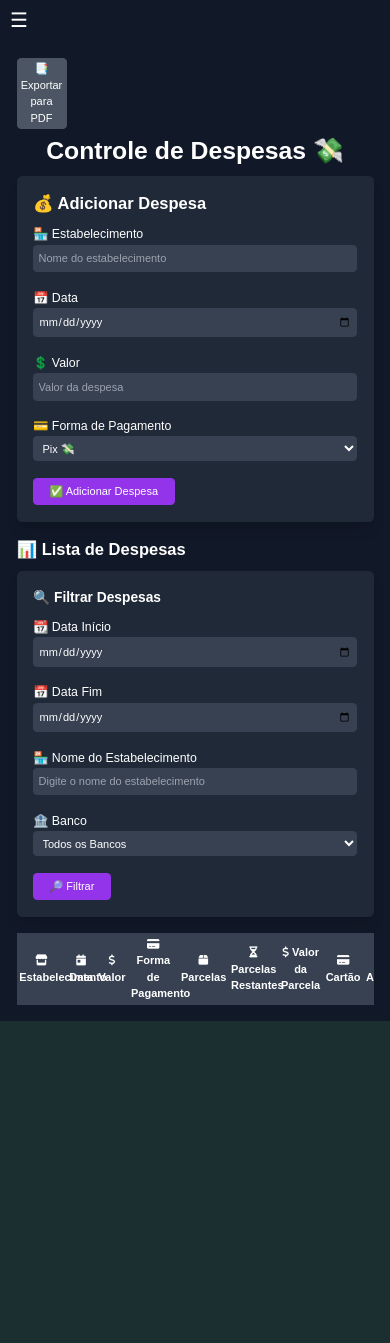
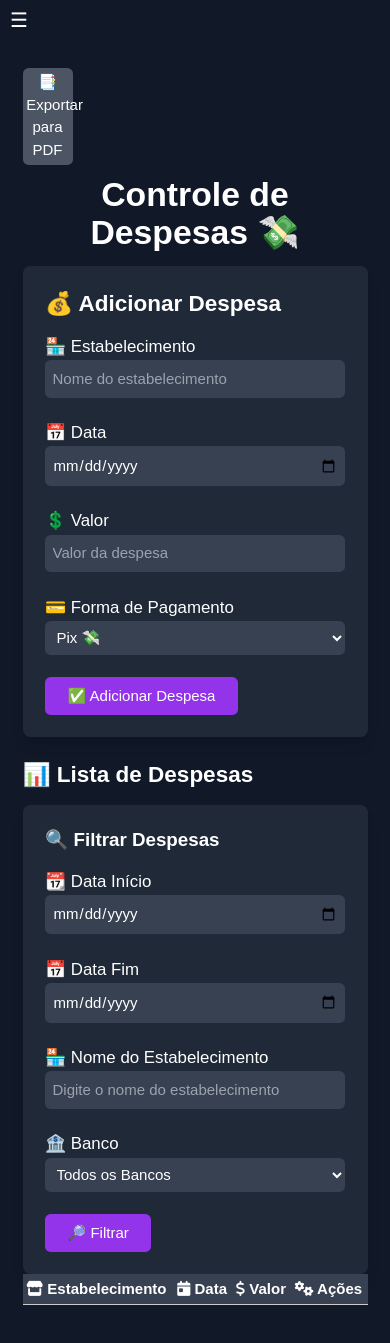
Before and after one commit to DiomarGoncalves/FinancEasy, a PHP site: page /pages/despesas/despesas.html in a window 390 px wide. Before the commit the page ends 1021 px from the top, so only its background shows below. Run offline with PHP 8.4, Linux system fonts and the light colour scheme; lists and menus that the app fills with data are empty; some libraries are stand-ins or nearby versions.

Commit message:
update v4.1

```diff
--- a/pages/comissao/comissao.html
+++ b/pages/comissao/comissao.html
@@ -72,6 +72,7 @@
                 <button type="submit" class="mt-4 bg-green-500 p-2 rounded">Cadastrar Venda</button>
             </form>
             <h2 class="text-2xl font-bold mt-6">Comissões Pendentes</h2>
+            <div class="table-responsive">
                 <table class="w-full mt-4 bg-gray-800 rounded-lg" id="tabelaComissoesPendentes">
                     <thead>
                         <tr class="bg-gray-700">
@@ -89,6 +90,7 @@
                     </tbody>
                 </table>
             </div>
+        </div>
     </main>
     <script src="script.js"></script>
     <script src="../js/script.js"></script>
--- a/pages/css/style.css
+++ b/pages/css/style.css
@@ -112,10 +112,26 @@ td{
   text-align: center;
   border-bottom: 1px solid #ccc;
 }
+
+table {
+  width: 100%;
+  border-collapse: collapse;
+}
+
+th, td {
+  text-align: left;
+  padding: 8px;
+  border-bottom: 1px solid #ccc;
+}
+
+.table-responsive {
+  overflow-x: auto;
+}
+
 /* Responsividade */
 @media (max-width: 768px) {
   *{
-    font-size: 11px;
+    font-size: 15px;
   }
   .menu-toggle {
     display: block;
@@ -143,6 +159,23 @@ td{
   .mobile{
     max-width: 50px;
   }
+
+  table {
+    font-size: 0.875rem;
+  }
+
+  th, td {
+    padding: 6px;
+  }
+
+  .table-responsive {
+    margin-bottom: 1rem;
+  }
+
+  /* Ocultar colunas menos importantes */
+  .hide-mobile {
+    display: none;
+  }
 }
 
 @media (max-width: 480px) {
@@ -157,4 +190,12 @@ td{
   .dashboard-grid {
     grid-template-columns: 1fr;
   }
+
+  table {
+    font-size: 0.75rem;
+  }
+
+  th, td {
+    padding: 4px;
+  }
 }
--- a/pages/despesas/despesas.html
+++ b/pages/despesas/despesas.html
@@ -142,35 +142,35 @@
             </form>
           </div>
 
-          <div class="overflow-x-auto mt-6">
+          <div class="table-responsive">
             <table class="table-auto w-full bg-gray-800 text-white rounded-md shadow-lg" id="despesasTable">
                 <thead class="bg-gray-700">
                     <tr>
-                        <th class="p-1 mobile">
+                        <th class="p-1">
                             <i class="fas fa-store icon"></i> Estabelecimento
                         </th>
-                        <th class="p-1 mobile">
+                        <th class="p-1">
                             <i class="fas fa-calendar-day icon"></i> Data
                         </th>
-                        <th class="p-1 mobile">
+                        <th class="p-1">
                             <i class="fas fa-dollar-sign icon"></i> Valor
                         </th>
-                        <th class="p-1 mobile">
+                        <th class="p-1 hide-mobile">
                             <i class="fas fa-credit-card icon"></i> Forma de Pagamento
                         </th>
-                        <th class="p-1 mobile">
+                        <th class="p-1 hide-mobile">
                             <i class="fas fa-box icon"></i> Parcelas
                         </th>
-                        <th class="p-1 mobile">
+                        <th class="p-1 hide-mobile">
                             <i class="fas fa-hourglass-half icon"></i> Parcelas Restantes
                         </th>
-                        <th class="p-1 mobile">
+                        <th class="p-1 hide-mobile">
                             <i class="fas fa-dollar-sign icon"></i> Valor da Parcela
                         </th>
-                        <th class="p-1 mobile">
+                        <th class="p-1 hide-mobile">
                             <i class="fas fa-credit-card icon"></i> Cartão
                         </th>
-                        <th class="p-1 mobile">
+                        <th class="p-1">
                             <i class="fas fa-cogs icon"></i> Ações
                         </th>
                     </tr>
@@ -178,7 +178,7 @@
                 <tbody>
                 </tbody>
             </table>
-        </div>
+          </div>
         </div>
       </div>
     </main>
--- a/pages/despesas/script.js
+++ b/pages/despesas/script.js
@@ -14,6 +14,14 @@ function showMessage(message, type) {
     toastContainer.style.flexDirection = "column";
     toastContainer.style.gap = "10px";
     document.body.appendChild(toastContainer);
+  }
+
+  // Verificar se a mensagem já está sendo exibida
+  const existingToast = Array.from(toastContainer.children).find(
+    (toast) => toast.textContent === message
+  );
+  if (existingToast) {
+    return; // Não adicionar a mensagem novamente
   }
 
   const toast = document.createElement("div");
@@ -128,25 +136,16 @@ document.addEventListener("DOMContentLoaded", async () => {
     .addEventListener("submit", async (event) => {
       event.preventDefault();
 
-      const dataInput = document.getElementById("date");
-      const estabelecimentoInput = document.getElementById("estabelecimento");
-      const valorInput = document.getElementById("valor");
-      const formaPagamentoInput = document.getElementById("forma_pagamento");
+      const estabelecimento = document.getElementById("estabelecimento").value.trim();
+      const data = document.getElementById("date").value.trim();
+      const valor = parseFloat(document.getElementById("valor").value);
+      const formaPagamento = document.getElementById("forma_pagamento").value.trim();
+      const numeroParcelas = parseInt(document.getElementById("numero_parcelas").value) || 1;
+      const valorParcela = parseFloat(document.getElementById("valor_parcela").value) || valor;
+      const cartaoId = document.getElementById("cartao").value || null;
 
-      if (!dataInput || !estabelecimentoInput || !valorInput || !formaPagamentoInput) {
-        console.error("Um ou mais elementos obrigatórios não foram encontrados.");
-        showMessage("Erro interno: elementos obrigatórios não encontrados.", "error");
-        return;
-      }
-
-      const data = dataInput.value.trim();
-      const estabelecimento = estabelecimentoInput.value.trim();
-      const valor = parseFloat(valorInput.value);
-      const formaPagamento = formaPagamentoInput.value.trim();
-
-      if (!data || !estabelecimento || isNaN(valor) || valor <= 0) {
+      if (!estabelecimento || !data || isNaN(valor) || valor <= 0) {
         showMessage("Por favor, preencha todos os campos obrigatórios corretamente.", "error");
-        console.error("Dados inválidos:", { data, estabelecimento, valor });
         return;
       }
 
@@ -158,70 +157,56 @@ document.addEventListener("DOMContentLoaded", async () => {
 
       if (!formasPagamentoValidas.includes(formaPagamentoNormalizada)) {
         showMessage("Forma de pagamento inválida.", "error");
-        console.error("Forma de pagamento inválida:", formaPagamentoNormalizada);
         return;
       }
 
-      const numeroParcelasInput = document.getElementById("numero_parcelas");
-      const valorParcelaInput = document.getElementById("valor_parcela");
-      const cartaoInput = document.getElementById("cartao");
+      if (formaPagamentoNormalizada === "Crédito" && numeroParcelas > 1) {
+        const despesaParcelada = {
+          estabelecimento,
+          data,
+          valor,
+          numero_parcelas: numeroParcelas,
+          forma_pagamento: formaPagamentoNormalizada,
+          cartao_id: cartaoId,
+        };
 
-      const numeroParcelas =
-        formaPagamentoNormalizada === "Crédito"
-          ? parseInt(numeroParcelasInput?.value) || 1
-          : 1;
-      const valorParcela =
-        formaPagamentoNormalizada === "Crédito"
-          ? parseFloat(valorParcelaInput?.value) || valor
-          : valor;
-      const cartaoId =
-        formaPagamentoNormalizada === "Crédito"
-          ? parseInt(cartaoInput?.value)
-          : null;
-
-      const parcelas = [];
-      let dataParcela = new Date(data);
-
-      for (let i = 0; i < numeroParcelas; i++) {
-        if (isNaN(dataParcela.getTime())) {
-          showMessage("Erro ao processar a data da parcela. Data inválida.", "error");
-          console.error("Data inválida ao gerar parcelas:", dataParcela);
-          return;
-        }
-
-        parcelas.push({
-          estabelecimento,
-          data: dataParcela.toISOString().split("T")[0],
-          valor: valorParcela,
-          forma_pagamento: formaPagamentoNormalizada,
-          numero_parcelas: numeroParcelas,
-          parcelas_restantes: numeroParcelas - i,
-          valor_parcela: valorParcela,
-          cartao_id: cartaoId,
-        });
-        dataParcela.setMonth(dataParcela.getMonth() + 1);
-      }
-
-      console.log("Dados enviados ao servidor:", parcelas);
-
-      try {
-        const response = await fetch("/api/despesas/parceladas", {
-          method: "POST",
-          headers: { "Content-Type": "application/json" },
-          body: JSON.stringify(parcelas),
-        });
-
-        if (response.ok) {
+        try {
+          await registrarDespesaParcelada(despesaParcelada);
           showMessage("Despesa parcelada registrada com sucesso!", "success");
           loadDespesas();
-        } else {
-          const errorData = await response.json();
-          console.error("Erro do servidor:", errorData);
-          showMessage(`Erro ao registrar despesa: ${errorData.error || "Erro desconhecido"}`, "error");
+        } catch (error) {
+          console.error("Erro ao registrar despesa parcelada:", error.message);
+          showMessage("Erro ao registrar despesa parcelada. Por favor, tente novamente.", "error");
         }
-      } catch (error) {
-        console.error("Erro ao registrar despesa parcelada:", error);
-        showMessage(`Erro ao registrar despesa parcelada: ${error.message}`, "danger");
+      } else {
+        const despesaNormal = {
+          estabelecimento,
+          data,
+          valor,
+          forma_pagamento: formaPagamentoNormalizada,
+          numero_parcelas: 1,
+          parcelas_restantes: 1,
+          valor_parcela: valor,
+          cartao_id: cartaoId,
+        };
+
+        try {
+          const response = await fetch("/api/despesas", {
+            method: "POST",
+            headers: { "Content-Type": "application/json" },
+            body: JSON.stringify(despesaNormal),
+          });
+
+          if (!response.ok) {
+            throw new Error("Erro ao registrar despesa.");
+          }
+
+          showMessage("Despesa registrada com sucesso!", "success");
+          loadDespesas();
+        } catch (error) {
+          console.error("Erro ao registrar despesa:", error.message);
+          showMessage("Erro ao registrar despesa. Por favor, tente novamente.", "error");
+        }
       }
 
       resetFormAndUnlockInputs(event.target);
@@ -249,7 +234,7 @@ document.addEventListener("DOMContentLoaded", async () => {
       }
 
       const despesas = await response.json();
-      renderDespesas(despesas); // Atualizar a tabela com os dados filtrados
+      renderDespesas(despesas);
       showMessage("Filtro aplicado com sucesso!", "success");
     } catch (error) {
       console.error("Erro ao filtrar despesas:", error);
@@ -274,7 +259,6 @@ async function loadDespesas() {
 function renderDespesas(despesas) {
   const tableBody = document.querySelector("#despesasTable tbody");
   tableBody.innerHTML = ""; // Limpar tabela
-  totalGasto = 0;
 
   despesas.forEach((despesa) => {
     const row = document.createElement("tr");
@@ -282,11 +266,11 @@ function renderDespesas(despesas) {
       <td>${despesa.estabelecimento}</td>
       <td>${despesa.data}</td>
       <td>R$ ${despesa.valor.toFixed(2)}</td>
-      <td>${despesa.forma_pagamento}</td>
-      <td>${despesa.numero_parcelas}</td>
-      <td>${despesa.parcelas_restantes}</td>
-      <td>R$ ${despesa.valor_parcela.toFixed(2)}</td>
-      <td>${despesa.cartao_nome || "-"}</td>
+      <td class="hide-mobile">${despesa.forma_pagamento}</td>
+      <td class="hide-mobile">${despesa.numero_parcelas || "-"}</td>
+      <td class="hide-mobile">${despesa.parcelas_restantes || "-"}</td>
+      <td class="hide-mobile">R$ ${despesa.valor_parcela.toFixed(2) || "-"}</td>
+      <td class="hide-mobile">${despesa.cartao || "-"}</td>
       <td colspan="1" class="text-center">
         <button class="bg-green-600 hover:bg-green-700 text-white px-3 py-1 rounded-md mr-2" onclick="payDespesa(${despesa.id})">
           <i class="fas fa-dollar-sign icon"></i> Pagar
@@ -296,9 +280,9 @@ function renderDespesas(despesas) {
         </button>
       </td>
     `;
-    tableBody.appendChild(row); // Adicionar linha à tabela
-    totalGasto += despesa.valor;
+    tableBody.appendChild(row);
   });
+
 
   showMessage(`Total de despesas: R$ ${totalGasto.toFixed(2)}`, "info");
 }
@@ -308,30 +292,36 @@ async function payDespesa(id) {
     const response = await fetch(`/api/despesas/${id}/pagar`, {
       method: "POST",
     });
-    if (response.ok) {
-      loadDespesas(); // Atualizar a lista de despesas
-      showMessage("Despesa paga com sucesso!", "success");
-    } else {
-      throw new Error("Erro ao pagar despesa");
+
+    if (!response.ok) {
+      const errorData = await response.json();
+      console.error("Erro do servidor ao pagar despesa:", errorData);
+      throw new Error(errorData.error || "Erro ao pagar despesa.");
     }
+
+    showMessage("Despesa paga com sucesso!", "success");
+    loadDespesas(); // Atualizar a lista de despesas
   } catch (error) {
     console.error(`Erro ao pagar despesa: ${error.message}`);
-    showMessage(`Erro ao pagar despesa: ${error.message}`, "danger");
+    showMessage(`Erro ao pagar despesa: ${error.message}`, "error");
   }
 }
 
 async function deleteDespesa(id) {
   try {
     const response = await fetch(`/api/despesas/${id}`, { method: "DELETE" });
-    if (response.ok) {
-      loadDespesas(); // Atualizar a lista de despesas
-      showMessage("Despesa excluída com sucesso!", "error");
-    } else {
-      throw new Error("Erro ao excluir despesa");
+
+    if (!response.ok) {
+      const errorData = await response.json();
+      console.error("Erro do servidor ao excluir despesa:", errorData);
+      throw new Error(errorData.error || "Erro ao excluir despesa.");
     }
+
+    showMessage("Despesa excluída com sucesso!", "success");
+    loadDespesas(); // Atualizar a lista de despesas
   } catch (error) {
     console.error(`Erro ao excluir despesa: ${error.message}`);
-    showMessage(`Erro ao excluir despesa: ${error.message}`, "danger");
+    showMessage(`Erro ao excluir despesa: ${error.message}`, "error");
   }
 }
 
@@ -368,3 +358,43 @@ function exportarPDF() {
   });
   doc.save("Relatorio de despesas.pdf");
 }
+
+async function registrarDespesaParcelada(despesa) {
+  try {
+    const response = await fetch("/api/despesas/parceladas", {
+      method: "POST",
+      headers: { "Content-Type": "application/json" },
+      body: JSON.stringify(despesa),
+    });
+
+    if (!response.ok) {
+      const errorData = await response.json();
+      console.error("Erro do servidor ao registrar despesa parcelada:", errorData);
+      throw new Error(errorData.error || "Erro ao registrar despesa parcelada.");
+    }
+
+    const data = await response.json();
+    console.log("Despesa parcelada registrada com sucesso:", data);
+    showMessage("Despesa parcelada registrada com sucesso!", "success");
+    loadDespesas();
+  } catch (error) {
+    console.error("Erro ao registrar despesa parcelada:", error.message);
+    showMessage("Erro ao registrar despesa parcelada. Por favor, tente novamente.", "error");
+  }
+}
+
+// Exemplo de uso
+document.getElementById("despesaForm").addEventListener("submit", async (event) => {
+  event.preventDefault();
+
+  const despesa = {
+    estabelecimento: document.getElementById("estabelecimento").value,
+    data: document.getElementById("date").value,
+    valor: parseFloat(document.getElementById("valor").value),
+    numero_parcelas: parseInt(document.getElementById("numero_parcelas").value),
+    forma_pagamento: document.getElementById("forma_pagamento").value,
+    cartao_id: document.getElementById("cartao").value || null,
+  };
+
+  await registrarDespesaParcelada(despesa);
+});
--- a/pages/historicoComissões/script.js
+++ b/pages/historicoComissões/script.js
@@ -108,10 +108,10 @@ function renderHistorico(historico) {
     row.innerHTML = `
       <td>${comissao.nf || "N/A"}</td>
       <td>${comissao.pedidoNectar || "N/A"}</td>
-      <td>${comissao.notaNectar || "N/A"}</td>
+      <td class="hide-mobile">${comissao.notaNectar || "N/A"}</td>
       <td>R$ ${valorVenda.toFixed(2)}</td>
       <td>${comissao.dataVenda || "N/A"}</td>
-      <td>R$ ${valorComissao.toFixed(2)}</td>
+      <td class="hide-mobile">R$ ${valorComissao.toFixed(2)}</td>
       <td>${comissao.dataRecebimento || "N/A"}</td>
     `;
     tableBody.appendChild(row);
--- a/pages/historicoDespesas/script.js
+++ b/pages/historicoDespesas/script.js
@@ -116,9 +116,9 @@ function renderHistorico(historico) {
       <td>${despesa.estabelecimento}</td>
       <td>${despesa.data}</td>
       <td>R$ ${despesa.valor.toFixed(2)}</td>
-      <td>${despesa.forma_pagamento}</td>
-      <td>${despesa.numero_parcelas}</td>
-      <td>${despesa.parcelas_restantes}</td>
+      <td class="hide-mobile">${despesa.forma_pagamento}</td>
+      <td class="hide-mobile">${despesa.numero_parcelas}</td>
+      <td class="hide-mobile">${despesa.parcelas_restantes}</td>
       <td>${despesa.data_pagamento}</td>
     `;
     tableBody.appendChild(row); // Adicionar linha à tabela
--- a/pages/historicoReceitas/script.js
+++ b/pages/historicoReceitas/script.js
@@ -135,9 +135,9 @@ function renderHistorico(historico) {
       <td>${receita.data || "-"}</td>
       <td>${receita.descricao}</td>
       <td>R$ ${receita.valor.toFixed(2)}</td>
-      <td>${receita.categoria || "-"}</td>
-      <td>${receita.conta_bancaria || "-"}</td>
-      <td>${receita.forma_recebimento || "-"}</td>
+      <td class="hide-mobile">${receita.categoria || "-"}</td>
+      <td class="hide-mobile">${receita.conta_bancaria || "-"}</td>
+      <td class="hide-mobile">${receita.forma_recebimento || "-"}</td>
     `;
     tableBody.appendChild(row);
     totalRecebido += receita.valor;
--- a/public/server.js
+++ b/public/server.js
@@ -60,6 +60,7 @@ const testeRouter = require("./routers/teste.js");
 const dashboardRouter = require("./routers/dashboard.js");
 const investimentosRouter = require("./routers/investimentos.js");
 const homeRouter = require("./routers/home.js");
+const configRouter = require("./routers/config");
 
 // Usar rotas
 app.use("/api/receitas", receitasRouter);
@@ -75,6 +76,7 @@ app.use("/api/teste", testeRouter);
 app.use("/api/dashboard", dashboardRouter);
 app.use("/api/investimentos", investimentosRouter); // Adicionada a rota de investimentos
 app.use("/api/home", homeRouter);
+app.use("/api/config", configRouter);
 
 // Rota para servir qualquer página HTML dentro da pasta "pages"
 app.get("/pages/:folder/:file", (req, res) => {
```
Also changed, not shown: pages/historicoComissões/historicoComissões.html (+5 -5 lines), pages/historicoDespesas/historicoDespesas.html (+5 -5 lines), pages/historicoReceitas/historicoReceitas.html (+6 -6 lines), pages/loginC/script.js (+12 -11 lines), pages/receitas/receitas.html (+5 -5 lines), public/index.js (added, +38 -0 lines), public/routers/config.js (added, +34 -0 lines), public/routers/despesas.js (+79 -0 lines), pages/pwa/site.webmanifest (deleted). Lines whose indentation alone changed are shown as unchanged.
